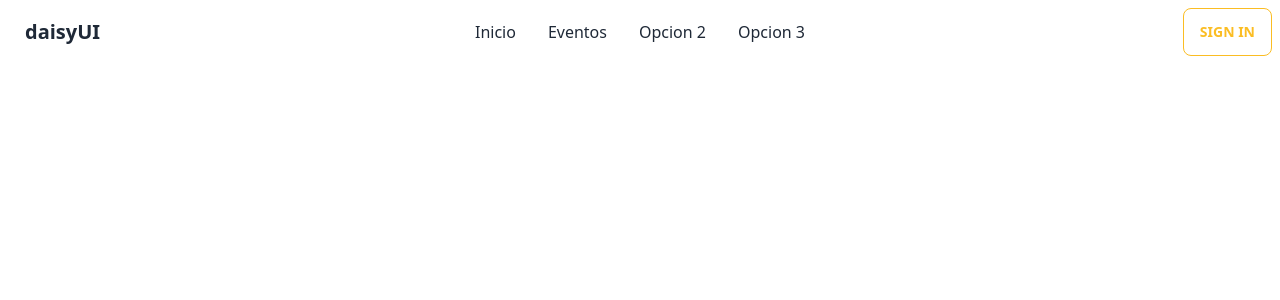
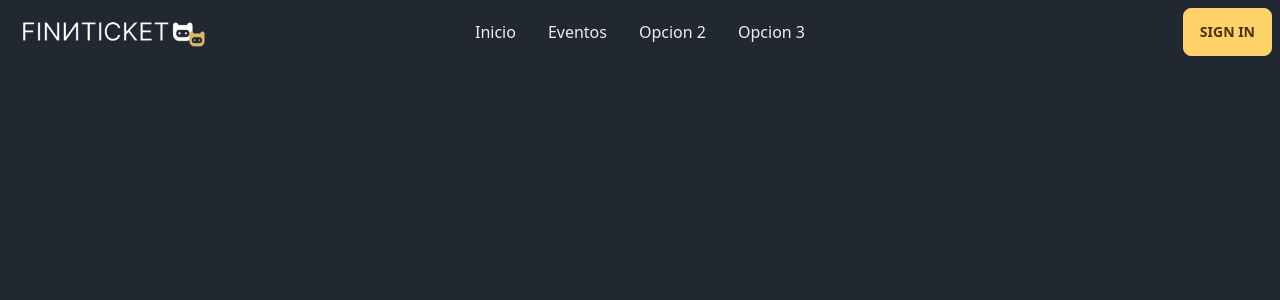
Before and after one commit to nestorrecinosUCA/front-final, a React (Create React App) app in the folder finnticketfrontend/: page / in a window 1280 px wide. Shown: the top 300 px of the page. Built offline with nearby package versions, Linux system fonts and the light colour scheme.

Commit message:
Color palette added (changes made on files) :art:

```diff
--- a/finnticketfrontend/src/components/Navbar.js
+++ b/finnticketfrontend/src/components/Navbar.js
@@ -1,5 +1,6 @@
 import React from 'react'
 import { Outlet, Link } from 'react-router-dom'
+import iconlogo from '../assets/img/logo.png';
 
 function Navbar() {
     return (
@@ -17,7 +18,7 @@ function Navbar() {
                             <li><a><Link>Opcion 3</Link></a></li>
                         </ul>
                     </div>
-                    <a class="btn btn-ghost normal-case text-xl">daisyUI</a>
+                    <img class="w-52 h-auto " src={iconlogo}></img>
                 </div>
                 <div class="navbar-center hidden lg:flex">
                     <ul class="menu menu-horizontal px-1">
@@ -29,7 +30,7 @@ function Navbar() {
                     <Outlet />
                 </div>
                 <div class="navbar-end">
-                    <a class="btn btn-outline btn-warning"><Link to="/signin">Sign In</Link></a>
+                    <Link to="/signin"><a class="btn btn-warning">Sign In</a></Link>
                 </div>
             </div>
         </>
--- a/finnticketfrontend/tailwind.config.js
+++ b/finnticketfrontend/tailwind.config.js
@@ -5,4 +5,49 @@ module.exports = {
     extend: {},
   },
   plugins: [require("daisyui")],
+  daisyui: {
+    themes: [
+      {
+        'finnticket': {
+           'primary' : '#393E46',
+           'primary-focus' : '#4506cb',
+           'primary-content' : '#EEEEEE',
+
+           'secondary' : '#f000b8',
+           'secondary-focus' : '#bd0091',
+           'secondary-content' : '#EEEEEE',
+
+           'accent' : '#37cdbe',
+           'accent-focus' : '#2ba69a',
+           'accent-content' : '#EEEEEE',
+
+           'neutral' : '#3b424e',
+           'neutral-focus' : '#2a2e37',
+           'neutral-content' : '#EEEEEE',
+
+           'base-100' : '#222831',
+           'base-200' : '#393E46',
+           'base-300' : '#393E46',
+           'base-content' : '#EEEEEE',
+
+           'info' : '#EEEEEE',
+           'success' : '#009485',
+           'warning' : '#FFD369',
+           'error' : '#ff5724',
+
+          '--rounded-box': '1rem',
+          '--rounded-btn': '.5rem',
+          '--rounded-badge': '1.9rem',
+
+          '--animation-btn': '.25s',
+          '--animation-input': '.2s',
+
+          '--btn-text-case': 'uppercase',
+          '--navbar-padding': '.5rem',
+          '--border-btn': '1px',
+        },
+      },
+    ],
+  },
+
 }
```
Also changed, not shown: finnticketfrontend/public/logo.png (added), 1 other file (tests, documents, lock files or other folders).
